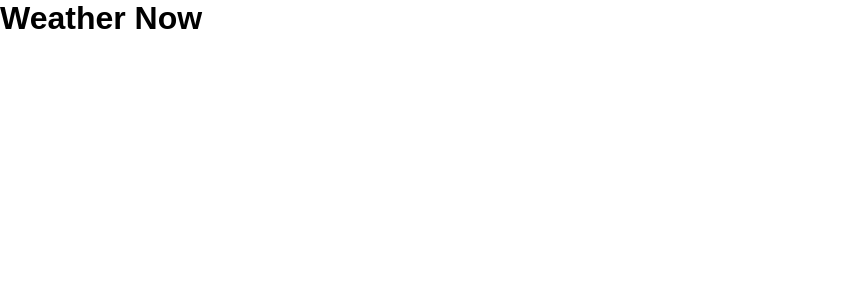
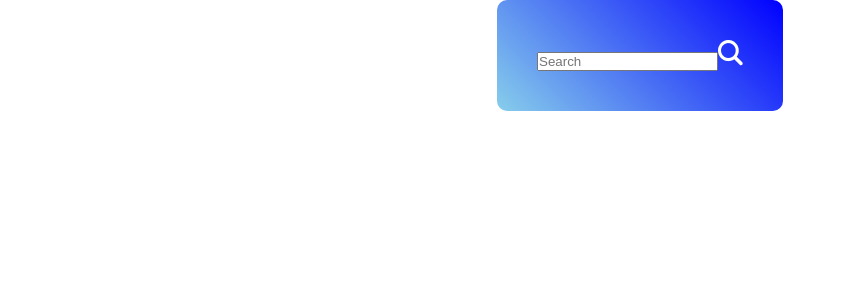
Before and after one commit to oldirtychi/SBA-320-React-Web-App, a React (Vite) app in the folder weather-app/: page / in a window 1280 px wide. Shown: the top 300 px of the page, without its empty margins (0-846 px from the left). Built offline with nearby package versions, Linux system fonts and the light colour scheme; a web font is replaced by a local one.

Commit message:
background color set and search icon added

```diff
--- a/weather-app/src/components/Weather.css
+++ b/weather-app/src/components/Weather.css
@@ -0,0 +1,9 @@
+.weather{
+    place-self: center;
+    padding: 40px;
+    border-radius: 10px;
+    background-image: linear-gradient(45deg, skyblue, blue);
+    display: flex;
+    flex-direction: column;
+    align-items: center;
+}
--- a/weather-app/src/components/Weather.jsx
+++ b/weather-app/src/components/Weather.jsx
@@ -1,9 +1,14 @@
 import React from 'react'
 import './Weather.css'
+import search from '../assets/search.png'
+
 const Weather = () => {
   return (
-    <div>
-      <h1>Weather Now</h1>
+    <div className='weather'>
+        <div className="search-bar">
+            <input type="text" placeholder='Search'/>
+            <img src={search} alt="" />
+        </div>
     </div>
   )
 }
```
